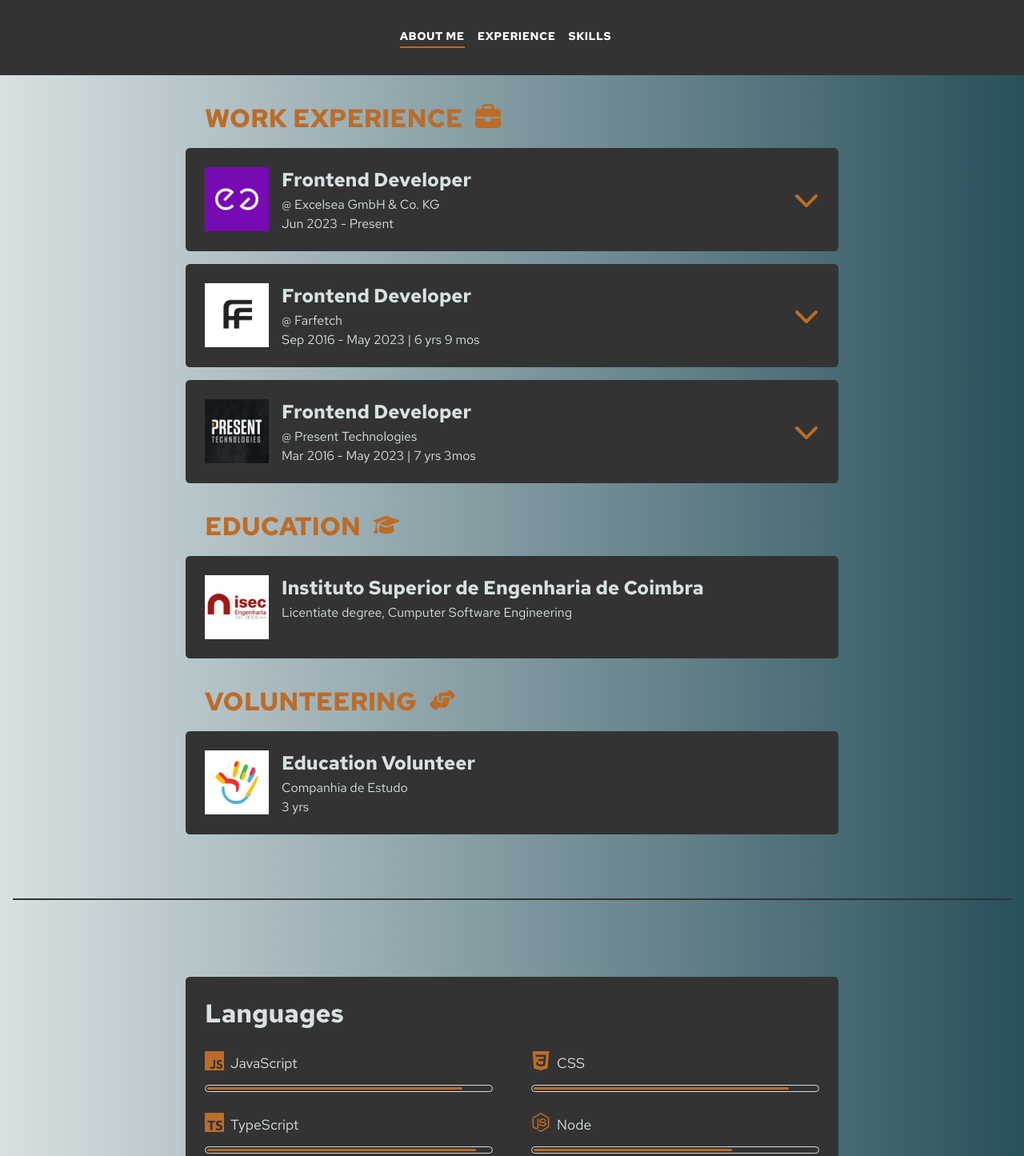
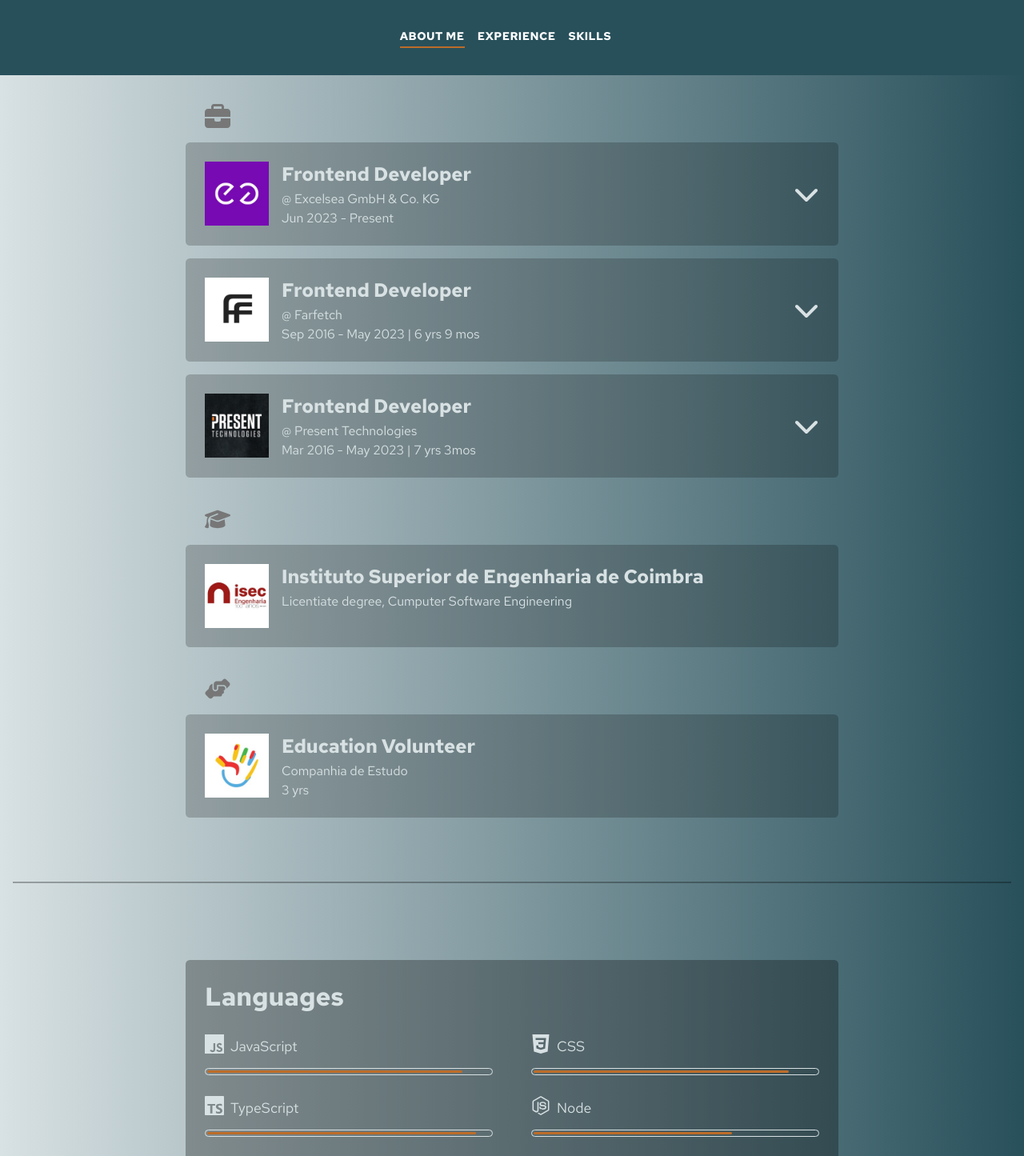
Before and after one commit to pimenta94/my-website, a React (Create React App) app: page / in a window 1280 px wide. Shown: the part 802-2247 px from the top of the page at 80% size. Built offline with nearby package versions, Linux system fonts and the light colour scheme.

Commit message:
Change theme styling

```diff
--- a/src/index.css
+++ b/src/index.css
@@ -2,10 +2,15 @@
 
 :root {
   --background-color: #333;
+  --dark-color2: #777;
   --text-color: #fff;
   --primary-color: #28505b;
   --secondary-color: #bc6c29;
   --accent-color: #d8e1e3;
+
+  --background-color-dark: rgb(4, 4, 4, 0.3);
+  --background-color-dark2: rgb(4, 4, 4, 0.2);
+  --background-color-blue: rgb(40, 80, 91, 0.3);
   --header-height: 96px;
 }
 
@@ -54,7 +59,7 @@ ul {
 svg {
   width: 1.5rem;
   height: 1.5rem;
-  fill: var(--secondary-color);
+  fill: var(--accent-color);
 }
 
 .link-as-button {
--- a/src/pages/home/about-me/AboutMe.css
+++ b/src/pages/home/about-me/AboutMe.css
@@ -20,7 +20,7 @@
   display: flex;
   flex-direction: column;
   border-radius: 0.3em;
-  background-color: var(--background-color);
+  background: var(--background-color-dark);
   z-index: 10;
 }
 
@@ -57,10 +57,6 @@
 .info-location {
   display: flex;
   margin-bottom: 0.5rem;
-}
-
-.info-location > svg {
-  fill: var(--accent-color);
 }
 
 .info-location > span {
--- a/src/pages/home/experience/Experience.css
+++ b/src/pages/home/experience/Experience.css
@@ -18,23 +18,19 @@
   margin: 1rem 0;
   display: flex;
   color: var(--secondary-color);
-
   text-align: start;
-}
-
-.experience-group > h2 {
-  margin-right: 1rem;
 }
 
 .experience-group > svg {
   padding-top: 4px;
+  fill: var(--dark-color2);
 }
 
 .divider {
   width: 100%;
   height: 0.1rem;
   margin: 4rem 0;
-  background-color: var(--background-color);
+  background: var(--background-color-dark);
 }
 
 /* DESKTOP */
--- a/src/pages/home/experience/Experience.js
+++ b/src/pages/home/experience/Experience.js
@@ -13,21 +13,18 @@ const Experience = () => {
   return (
     <section className="section-experience" id="experience">
       <div className="experience-group">
-        <h2>WORK EXPERIENCE</h2>
         <WorkIcon />
       </div>
       {cv.workExperience.map((item) => (
         <ExperienceAccordion key={item.subTitle} data={item} />
       ))}
       <div className="experience-group">
-        <h2>EDUCATION</h2>
         <EducationIcon />
       </div>
       {cv.education.map((item) => (
         <ExperienceAccordion key={item.subTitle} data={item} />
       ))}
       <div className="experience-group">
-        <h2>VOLUNTEERING</h2>
         <VolunteerIcon />
       </div>
       {cv.volunteering.map((item) => (
--- a/src/pages/home/experience/experience-accordion/ExperienceAccordion.css
+++ b/src/pages/home/experience/experience-accordion/ExperienceAccordion.css
@@ -6,7 +6,7 @@
   flex-direction: column;
   text-align: justify;
   border-radius: 0.3em;
-  background-color: var(--background-color);
+  background: var(--background-color-dark2);
   z-index: 10;
   cursor: pointer;
 }
--- a/src/pages/home/home-navigation/HomeNavigation.css
+++ b/src/pages/home/home-navigation/HomeNavigation.css
@@ -5,7 +5,7 @@
   display: flex;
   justify-content: center;
   align-items: center;
-  background-color: var(--background-color);
+  background-color: var(--primary-color);
   z-index: 50;
 }
 
--- a/src/pages/home/skills/Skills.css
+++ b/src/pages/home/skills/Skills.css
@@ -18,7 +18,7 @@
   display: flex;
   flex-direction: column;
   border-radius: 0.3em;
-  background-color: var(--background-color);
+  background: var(--background-color-dark);
   z-index: 10;
 }
 
```
